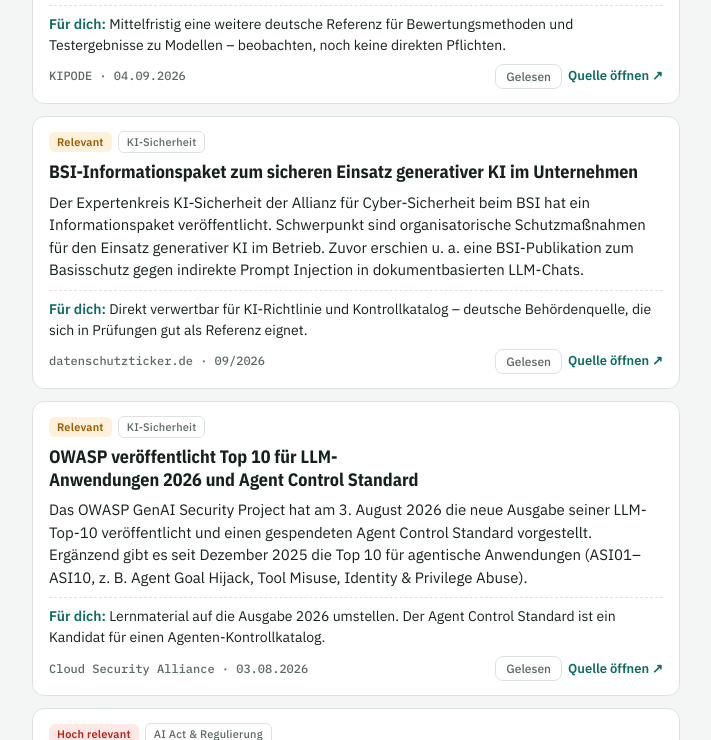
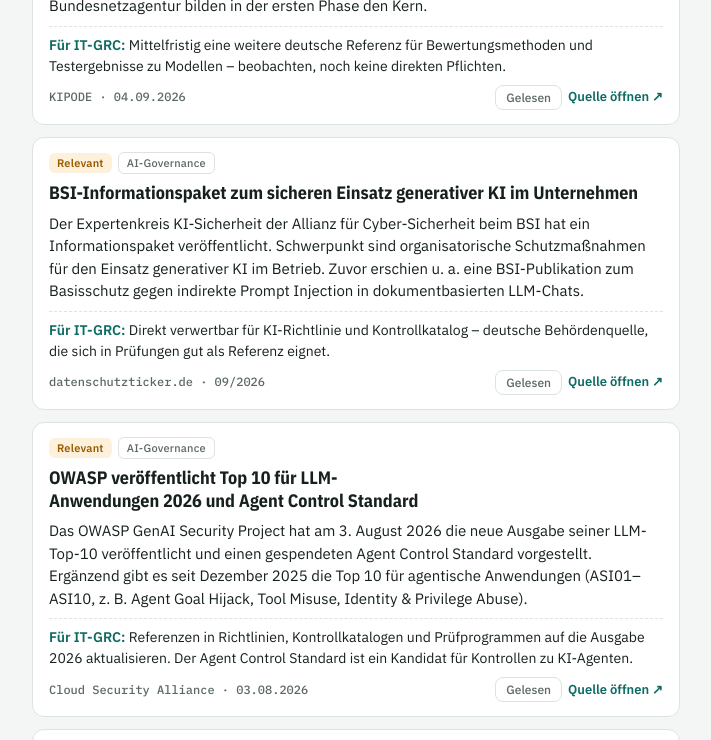
Before and after one commit to mrnemorian/ki-radar, a plain HTML site: page index.html in a window 1280 px wide. Shown: the part 2060-2800 px from the top of the page, without its empty margins (284-995 px from the left). Drawn offline with nearby package versions, Linux system fonts and the light colour scheme.

Commit message:
Neuausrichtung: IT-GRC Radar (IT-Governance, IT-Compliance, AI-Governance)

```diff
--- a/data.json
+++ b/data.json
@@ -18,7 +18,7 @@
    "headline": "Startbestand: Die Regeln haben sich im Sommer verschoben",
    "points": [
     "Digital Omnibus in Kraft (27.07.): Hochrisiko nach Anhang III erst ab 02.12.2027, Anhang I ab 02.08.2028.",
-    "Art. 4 KI-Kompetenz ist jetzt eine Bemühenspflicht – Team-Befähigung über Risiko und Prüfungsqualität begründen.",
+    "Art. 4 KI-Kompetenz ist jetzt eine Bemühenspflicht – Maßnahmen kontextbezogen dokumentieren.",
     "Art. 50 Transparenzpflichten gelten seit 02.08.2026; Bundesnetzagentur ist seit 29.07. deutsche KI-Aufsicht (KI-MIG).",
     "KI-Sicherheit: OWASP Top 10 2026 und Agent Control Standard veröffentlicht; BSI mit neuem Infopaket zu generativer KI.",
     "Prüfung: KI-Agenten schaffen Lücken im Prüfpfad – Kernthema für KI-Prüfleitfäden."
@@ -34,7 +34,7 @@
    "source": "Sächsische Datenschutz- und Transparenzbeauftragte",
    "url": "https://www.datenschutz.sachsen.de/ergebnisse-der-3-zwischenkonferenz-der-dsk-am-23-september-2026-8068.html",
    "id": "2026-09-24-dsk-smart-glasses-ki",
-   "topic": "Datenschutz & Recht",
+   "topic": "Datenschutz & Datenrecht",
    "impact": "info",
    "published": "2026-09-24",
    "added": "2026-09-29T22:03:17Z"
@@ -46,7 +46,7 @@
    "source": "IT-Dock",
    "url": "https://it-dock.de/blog/news/bsi-ki-agenten-sicherheit/",
    "id": "2026-09-21-bsi-praki-pruefanforderungen-agentische-ki",
-   "topic": "Deutschland & Aufsicht",
+   "topic": "AI-Governance",
    "impact": "info",
    "published": "2026-09-21",
    "added": "2026-09-29T22:03:17Z"
@@ -55,7 +55,7 @@
    "id": "2026-09-17-audit-gap-ai-agents",
    "title": "KI-Agenten reißen Lücken in den Prüfpfad",
    "summary": "Prüfungsteams stellen fest, dass ihr gewohnter Nachweispfad bei KI-Agenten nicht mehr trägt: Die Daten liegen weiter in ERP- und HR-Systemen, aber Ermessensentscheidungen, die früher in E-Mails dokumentiert waren, trifft zunehmend Software – schneller, als ein Prüfer folgen kann.",
-   "relevance": "Genau der Blickwinkel „KI wird Prüfungsgegenstand“: Protokollierung von Agenten-Entscheidungen und Freigaben gehört in den KI-Prüfleitfaden und ins Prüfer-Briefing.",
+   "relevance": "KI-Agenten werden Prüfungsgegenstand: Protokollierung von Agenten-Entscheidungen und Freigaben gehört in den ITGC-Rahmen und in die Vorbereitung der Jahresabschlussprüfung.",
    "topic": "Prüfung & Assurance",
    "impact": "hoch",
    "source": "SiliconANGLE",
@@ -70,7 +70,7 @@
    "source": "Adversa AI (Analyse von Pillar Security)",
    "url": "https://adversa.ai/blog/top-mcp-security-resources-september-2026/",
    "id": "2026-09-07-deadbugz-mcp-supply-chain",
-   "topic": "KI-Sicherheit",
+   "topic": "AI-Governance",
    "impact": "mittel",
    "published": "2026-09-07",
    "added": "2026-09-29T22:03:17Z"
@@ -80,7 +80,7 @@
    "title": "AISI Deutschland: KI-Sicherheitsinstitut des Bundes startet in Berlin",
    "summary": "Digital- und Innenministerium haben das German AI Security Institute gegründet. Es soll Fähigkeiten und Risiken fortgeschrittener KI-Modelle bewerten; BSI und Bundesnetzagentur bilden in der ersten Phase den Kern.",
    "relevance": "Mittelfristig eine weitere deutsche Referenz für Bewertungsmethoden und Testergebnisse zu Modellen – beobachten, noch keine direkten Pflichten.",
-   "topic": "Deutschland & Aufsicht",
+   "topic": "AI-Governance",
    "impact": "info",
    "source": "KIPODE",
    "url": "https://kipode.de/ki-radar/2026-09-04-aisi-deutschland-berlin.html",
@@ -92,7 +92,7 @@
    "title": "BSI-Informationspaket zum sicheren Einsatz generativer KI im Unternehmen",
    "summary": "Der Expertenkreis KI-Sicherheit der Allianz für Cyber-Sicherheit beim BSI hat ein Informationspaket veröffentlicht. Schwerpunkt sind organisatorische Schutzmaßnahmen für den Einsatz generativer KI im Betrieb. Zuvor erschien u. a. eine BSI-Publikation zum Basisschutz gegen indirekte Prompt Injection in dokumentbasierten LLM-Chats.",
    "relevance": "Direkt verwertbar für KI-Richtlinie und Kontrollkatalog – deutsche Behördenquelle, die sich in Prüfungen gut als Referenz eignet.",
-   "topic": "KI-Sicherheit",
+   "topic": "AI-Governance",
    "impact": "mittel",
    "source": "datenschutzticker.de",
    "url": "https://www.datenschutzticker.de/2026/09/bsi-informationspaket-zum-sicheren-einsatz-generativer-ki-im-unternehmen/",
@@ -103,8 +103,8 @@
    "id": "2026-08-03-owasp-top10-2026",
    "title": "OWASP veröffentlicht Top 10 für LLM-Anwendungen 2026 und Agent Control Standard",
    "summary": "Das OWASP GenAI Security Project hat am 3. August 2026 die neue Ausgabe seiner LLM-Top-10 veröffentlicht und einen gespendeten Agent Control Standard vorgestellt. Ergänzend gibt es seit Dezember 2025 die Top 10 für agentische Anwendungen (ASI01–ASI10, z. B. Agent Goal Hijack, Tool Misuse, Identity & Privilege Abuse).",
-   "relevance": "Lernmaterial auf die Ausgabe 2026 umstellen. Der Agent Control Standard ist ein Kandidat für einen Agenten-Kontrollkatalog.",
-   "topic": "KI-Sicherheit",
+   "relevance": "Referenzen in Richtlinien, Kontrollkatalogen und Prüfprogrammen auf die Ausgabe 2026 aktualisieren. Der Agent Control Standard ist ein Kandidat für Kontrollen zu KI-Agenten.",
+   "topic": "AI-Governance",
    "impact": "mittel",
    "source": "Cloud Security Alliance",
    "url": "https://labs.cloudsecurityalliance.org/research/csa-research-note-owasp-genai-top10-2026-agent-control-stand/",
@@ -115,8 +115,8 @@
    "id": "2026-08-02-art50-transparenz-gilt",
    "title": "Transparenzpflichten nach Art. 50 gelten seit 2. August 2026",
    "summary": "Chatbots müssen offenlegen, dass sie KI sind; Deepfakes sind zu kennzeichnen; KI-generierte Inhalte brauchen maschinenlesbare Markierungen. Die Kommission hat dazu am 20. Juli 2026 Leitlinien veröffentlicht. Seit 2. August sind AI Office und nationale Behörden für die Durchsetzung zuständig.",
-   "relevance": "Prüfen, welche Chatbots und Content-Tools kundennah eingesetzt werden und ob Hinweise und Kennzeichnung umgesetzt sind – ein guter erster Prüfschritt für einen KI-Prüfleitfaden.",
-   "topic": "AI Act & Regulierung",
+   "relevance": "Prüfen, welche Chatbots und Content-Tools kundennah eingesetzt werden (Onlineshop, Kundenservice, Reisebuchung) und ob Hinweise und Kennzeichnung umgesetzt sind.",
+   "topic": "AI-Governance",
    "impact": "hoch",
    "source": "EU-Kommission",
    "url": "https://digital-strategy.ec.europa.eu/en/news/commission-starts-enforcing-ai-act-rules-and-new-transparency-requirements-2-august",
@@ -128,7 +128,7 @@
    "title": "KI-MIG in Kraft: Bundesnetzagentur ist Deutschlands KI-Aufsicht",
    "summary": "Das Gesetz zur Marktüberwachung und Innovationsförderung von KI (KI-MIG) ist am 29. Juli 2026 in Kraft getreten. Die Bundesnetzagentur wird zentrale Marktüberwachungsbehörde, Anlaufstelle und Beschwerdestelle; sie soll beraten und mindestens ein KI-Reallabor betreiben.",
    "relevance": "Klare Ansprechstelle für Auslegungsfragen und künftige Aufsichtsanfragen. Für regulierte Tochtergesellschaften zusätzlich prüfen, welche Rolle die jeweilige Fachaufsicht behält.",
-   "topic": "Deutschland & Aufsicht",
+   "topic": "AI-Governance",
    "impact": "hoch",
    "source": "datenschutzticker.de",
    "url": "https://www.datenschutzticker.de/2026/07/bundestag-beschliesst-ki-durchfuehrungsgesetz/",
@@ -140,7 +140,7 @@
    "title": "Digital Omnibus in Kraft: Hochrisiko-Pflichten nach Anhang III erst ab 2. Dezember 2027",
    "summary": "Die Verordnung (EU) 2026/1744 ist seit 27. Juli 2026 in Kraft. Die Pflichten für eigenständige Hochrisiko-KI (Anhang III, z. B. Beschäftigung, Kreditwürdigkeit) gelten nun ab 2. Dezember 2027, für KI in regulierten Produkten (Anhang I) ab 2. August 2028. Neu verboten sind u. a. Systeme zur Erzeugung nicht-einvernehmlicher intimer Bilder.",
    "relevance": "Mehr Zeit für Personal- und Scoring-Anwendungen – aber kein Freifahrtschein: Inventar und Einstufung jetzt aufbauen, damit 2027 nicht wieder knapp wird.",
-   "topic": "AI Act & Regulierung",
+   "topic": "AI-Governance",
    "impact": "hoch",
    "source": "White & Case",
    "url": "https://www.whitecase.com/insight-alert/eu-ai-omnibus-enters-force-amending-ai-act",
@@ -151,8 +151,8 @@
    "id": "2026-07-27-art4-ki-kompetenz-neu",
    "title": "Art. 4 neu gefasst: KI-Kompetenz wird zur Bemühenspflicht",
    "summary": "Statt „nach besten Kräften ein ausreichendes Niveau sicherzustellen“ müssen Anbieter und Betreiber nun Maßnahmen ergreifen, um die Entwicklung von KI-Kompetenz zu unterstützen. Ein bestimmtes Kompetenzniveau einzelner Personen muss ausdrücklich nicht garantiert werden.",
-   "relevance": "Das Argument „gesetzlich gefordertes Niveau“ trägt nicht mehr. Team-Befähigung besser über Prüfungsqualität, Risiko und dokumentierte, kontextbezogene Maßnahmen begründen.",
-   "topic": "AI Act & Regulierung",
+   "relevance": "Die Pflicht bleibt, ist aber kontextbezogen: Schulungsmaßnahmen am tatsächlichen KI-Einsatz ausrichten und dokumentieren – der Nachweis eines Mindestniveaus je Person entfällt.",
+   "topic": "AI-Governance",
    "impact": "hoch",
    "source": "lawandtechnology.eu",
    "url": "https://lawandtechnology.eu/en/ai-literacy-digital-omnibus-article-4-ai-act/",
@@ -166,7 +166,7 @@
    "source": "EDPB",
    "url": "https://www.edpb.europa.eu/news/edpb-sheds-light-on-anonymisation-and-web-scraping-for-generative-ai-and-adopts-final-version_en",
    "id": "2026-07-edpb-anonymisierung-web-scraping-konsultation",
-   "topic": "Datenschutz & Recht",
+   "topic": "Datenschutz & Datenrecht",
    "impact": "mittel",
    "published": "2026-07-08",
    "added": "2026-09-29T22:03:17Z"
@@ -174,7 +174,7 @@
   {
    "title": "IDW: Zwei Prüfungshinweise zu KI in der Abschlussprüfung (PH 9.315DE.2 und .3)",
    "summary": "Das IDW hat im Juli 2026 zwei Prüfungshinweise veröffentlicht. IDW PH 9.315DE.2 regelt, wie Abschlussprüfer generative KI in der eigenen Prüfung einsetzen dürfen. IDW PH 9.315DE.3 beschreibt, wie Prüfer KI-Systeme beim geprüften Unternehmen im Rahmen von ISA [DE] 315 (Revised 2019) und ISA [DE] 330 berücksichtigen. Beide betonen, dass KI das pflichtgemäße Ermessen und die abschließende Beurteilung durch Menschen nicht ersetzt.",
-   "relevance": "Mit PH 9.315DE.3 werden Abschlussprüfer KI-gestützte Prozesse in Rechnungswesen und IKS künftig gezielt abfragen. IT-GRC sollte vor der nächsten Jahresabschlussprüfung ein Inventar der Prozesse mit KI-Bezug sowie die zugehörige Kontroll- und ITGC-Dokumentation bereithalten. Für das Team eignet sich der Hinweis gut als Schulungsgrundlage.",
+   "relevance": "Mit PH 9.315DE.3 werden Abschlussprüfer KI-gestützte Prozesse in Rechnungswesen und IKS gezielt abfragen. IT-GRC sollte vor der nächsten Jahresabschlussprüfung ein Inventar der Prozesse mit KI-Bezug sowie die zugehörige Kontroll- und ITGC-Dokumentation bereithalten.",
    "source": "IDW",
    "url": "https://www.idw.de/themen/digitalisierung/kuenstliche-intelligenz/",
    "id": "2026-07-idw-ph-9315de-ki-abschlusspruefung",
--- a/index.html
+++ b/index.html
@@ -3,7 +3,7 @@
 <head>
 <meta charset="utf-8">
 <meta name="viewport" content="width=device-width, initial-scale=1, viewport-fit=cover">
-<title>KI-Governance Radar</title>
+<title>IT-GRC Radar</title>
 <link rel="preconnect" href="https://fonts.googleapis.com">
 <link rel="preconnect" href="https://fonts.gstatic.com" crossorigin>
 <link rel="stylesheet" href="https://fonts.googleapis.com/css2?family=IBM+Plex+Sans+Condensed:wght@600;700&family=IBM+Plex+Sans:wght@400;500;600&family=IBM+Plex+Mono:wght@500&display=swap">
@@ -80,15 +80,15 @@
 
 <div class="wrap">
   <header>
-    <span class="eyebrow">AI Act · ISO 42001 · KI-Sicherheit · Prüfung</span>
-    <h1>KI-Governance Radar</h1>
+    <span class="eyebrow">IT-Governance · IT-Compliance · AI-Governance</span>
+    <h1>IT-GRC Radar</h1>
     <span class="meta" id="updated">Wird geladen …</span>
   </header>
 
   <section class="brief" id="brief" aria-live="polite">
     <span class="date">Tages-Briefing</span>
     <h2>Noch kein Briefing</h2>
-    <p>Jeden Morgen gegen 7 Uhr erscheint hier eine Zusammenfassung der wichtigsten Meldungen – eingeordnet für IT-GRC und Prüfung.</p>
+    <p>Jeden Morgen gegen 7 Uhr erscheint hier eine Zusammenfassung der wichtigsten Meldungen zu IT-Governance, IT-Compliance und AI-Governance – eingeordnet für IT-GRC in einem großen Handels- und Touristikkonzern.</p>
   </section>
 
   <div class="controls">
@@ -106,7 +106,7 @@
 </div>
 
 <script>
-const TOPICS = ["Alle", "AI Act & Regulierung", "Deutschland & Aufsicht", "Standards & Zertifizierung", "KI-Sicherheit", "Prüfung & Assurance", "Datenschutz & Recht"];
+const TOPICS = ["Alle", "AI-Governance", "Cyber- & IT-Regulierung", "Datenschutz & Datenrecht", "IT-Governance & Risiko", "Standards & Zertifizierung", "Prüfung & Assurance", "Handel & Branche"];
 const IMPACT = { hoch: "Hoch relevant", mittel: "Relevant", info: "Zur Info" };
 let items = [], topic = "Alle", onlyUnread = false, readSet = new Set();
 
@@ -141,7 +141,7 @@
     c.appendChild(tags);
     c.appendChild(el("h3", null, i.title || "Ohne Titel"));
     if (i.summary) c.appendChild(el("p", null, i.summary));
-    if (i.relevance) { const w = el("p", "why"); const b = el("b", null, "Für dich: "); w.appendChild(b); w.appendChild(document.createTextNode(i.relevance)); c.appendChild(w); }
+    if (i.relevance) { const w = el("p", "why"); const b = el("b", null, "Für IT-GRC: "); w.appendChild(b); w.appendChild(document.createTextNode(i.relevance)); c.appendChild(w); }
     const f = el("div", "foot");
     f.appendChild(el("span", "src", (i.source || "Quelle") + " · " + fmt(i.published || i.added)));
     const act = el("div", "tags");
```
